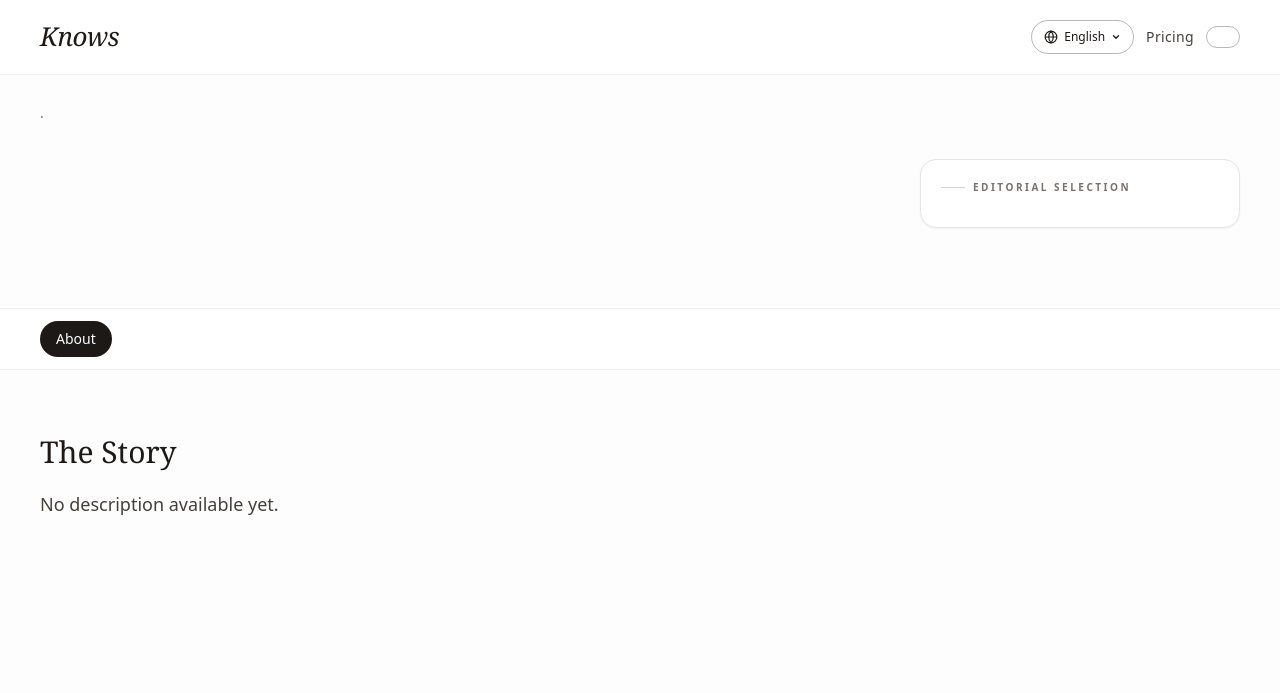
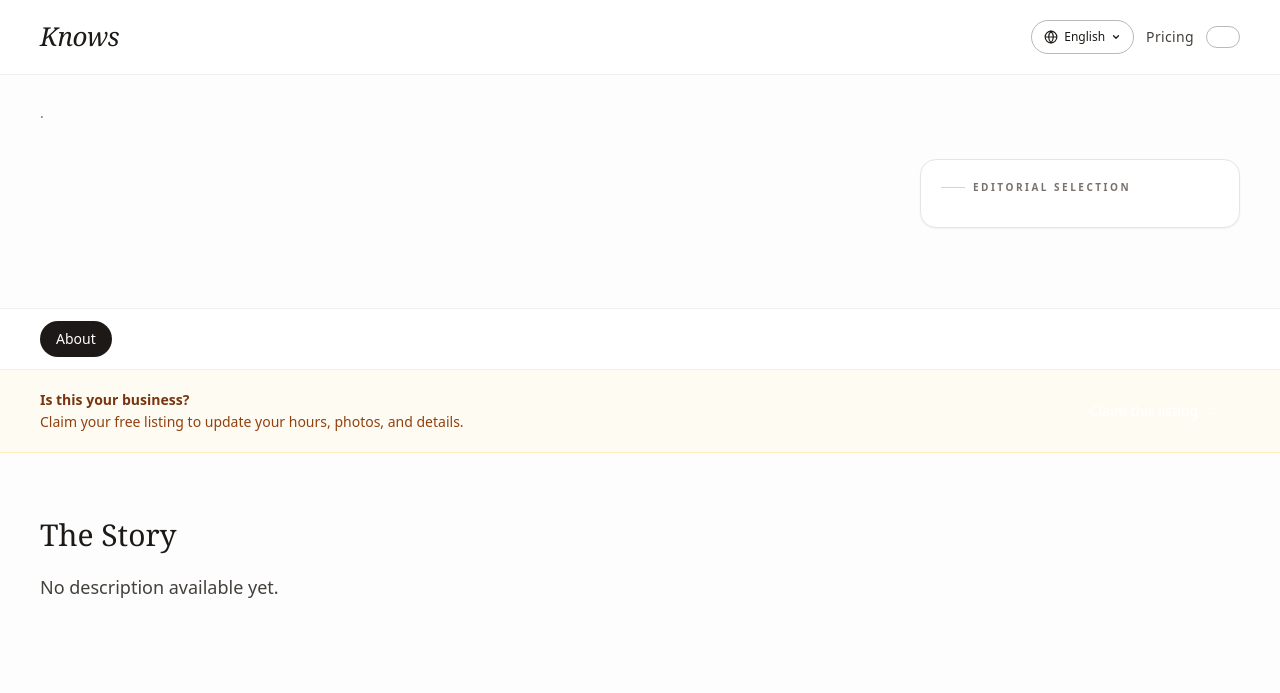
Before and after one commit to david-wi/known-around-town, a Python web app: template backend/app/templates/business.html in a window 1280 px wide. Shown: the top 693 px of the page. Run offline with Jinja, Linux system fonts and the light colour scheme; the template is opened without the code that fills it, so the values that code supplies are empty.

Commit message:
feat(business-page): add 'Claim this listing' CTA for unclaimed salons
Problem: The pricing page FAQ told owners to look for a "Claim this
listing" button on their business page — but no such button existed.
A salon owner who Googled their salon and landed on their listing had
no visible path to claim it.

Solution: Add an amber banner strip between the sticky nav and the
main content, shown only when the listing has no active claim
('verified' and 'claimed' listings hide it). The link passes
?slug=<biz-slug> to /owners so the claim form pre-fills for that
exact business without the owner having to search.

Co-Authored-By: Claude Sonnet 4.6 <noreply@anthropic.com>

```diff
--- a/backend/app/templates/business.html
+++ b/backend/app/templates/business.html
@@ -123,6 +123,27 @@
     </div>
   </div>
 </section>
+
+{# ── Claim CTA ───────────────────────────────────────────────────── #}
+{# WHY: shown for listings that have no active claim so owners who Google
+   their salon see an obvious path to take ownership. Hidden for 'verified'
+   (claim approved) and 'claimed' (claim pending admin review — a second
+   submission would create a confusing duplicate). The ?slug= param tells
+   /owners to pre-fill the claim form for this specific business. #}
+{% if business.claim_status not in ('verified', 'claimed') %}
+<section class="bg-amber-50/60 border-b border-amber-200/50">
+  <div class="max-w-7xl mx-auto px-6 lg:px-10 py-5 flex flex-wrap items-center justify-between gap-4">
+    <div>
+      <p class="text-sm font-semibold text-amber-900">{{ claim_title or 'Is this your business?' }}</p>
+      <p class="text-sm text-amber-800 mt-0.5">{{ claim_body or 'Claim your free listing to update your hours, photos, and details.' }}</p>
+    </div>
+    <a href="/owners?slug={{ business.slug }}#claim-form"
+       class="inline-flex items-center gap-2 bg-amber-700 hover:bg-amber-800 text-white font-medium px-5 py-2.5 rounded-full text-sm transition whitespace-nowrap shrink-0">
+      {{ claim_cta or 'Claim this listing' }} <span aria-hidden="true">→</span>
+    </a>
+  </div>
+</section>
+{% endif %}
 
 <section class="max-w-7xl mx-auto px-6 lg:px-10 py-16">
   <div class="grid lg:grid-cols-12 gap-12">
```
